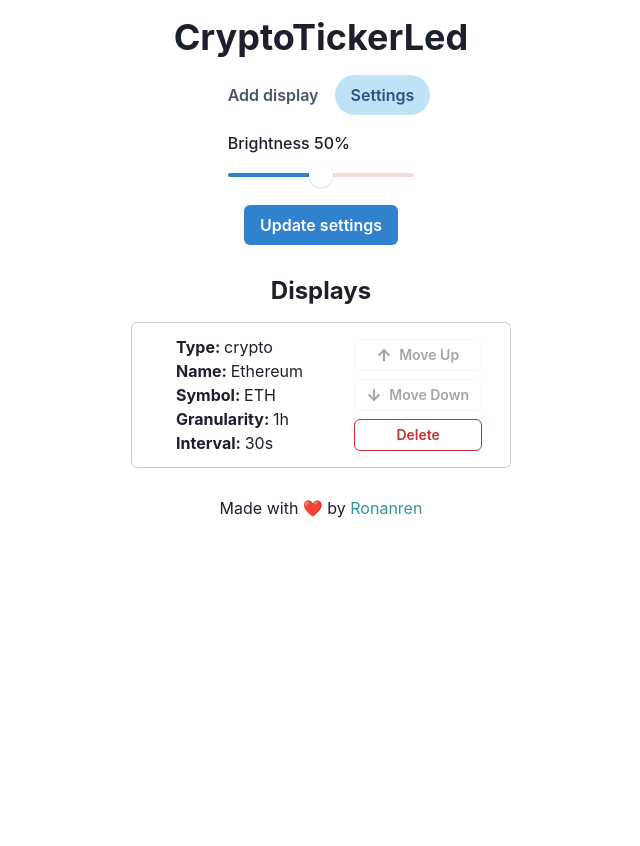
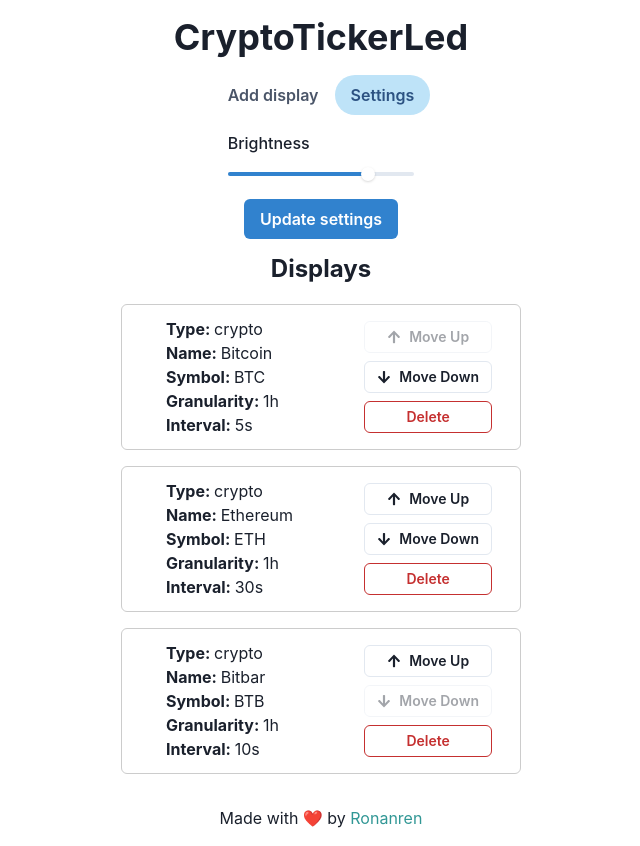
Before and after one commit to ronanren/CryptoTickerLed, a React (Create React App) app in the folder project/app/: page / in a window 1280 px wide. Both pictures are taken after a click on the tab "Settings". Shown: the whole page, without its empty margins (319-959 px from the left). Before the commit the page ends 800 px from the top, so only its background shows below. Built offline with nearby package versions, Linux system fonts and the light colour scheme; no server answers.

Commit message:
update web app

```diff
--- a/project/app/public/config_displays.json
+++ b/project/app/public/config_displays.json
@@ -1,15 +1,31 @@
 {
   "displays": [
-	{
+    {
+      "type": "crypto",
+      "id": "bitcoin",
+      "symbol": "BTC",
+      "name": "Bitcoin",
+      "interval": 5,
+      "granularity": "1h"
+    },
+    {
       "type": "crypto",
       "id": "ethereum",
       "symbol": "ETH",
       "name": "Ethereum",
       "interval": 30,
       "granularity": "1h"
+    },
+    {
+      "type": "crypto",
+      "id": "bitbar",
+      "symbol": "BTB",
+      "name": "Bitbar",
+      "interval": 10,
+      "granularity": "1h"
     }
   ],
   "settings": {
-    "brightness": 50
+    "brightness": 80
   }
 }
--- a/project/app/src/App.js
+++ b/project/app/src/App.js
@@ -57,6 +57,7 @@
       <Flex
         flexDirection="column"
         alignItems="center"
+        justifyContent="center"
       >
         <Heading as="h1" my={4}>
           CryptoTickerLed
@@ -78,9 +79,10 @@
           </TabPanels>
         </Tabs>
 
-        <Heading as="h4" fontSize={24} my={4}>
+        <Heading as="h4" fontSize={24} mb={5}>
           Displays
         </Heading>
+        <Flex alignItems='center' justifyContent='center' flexDirection="column">
           {displays && (
             displays.map((display, index) => (
               <DisplayItem
@@ -94,6 +96,8 @@
               />
             ))
           )}
+        </Flex>
+
         <Footer />
       </Flex>
     </ChakraProvider>
--- a/project/app/src/components/displayForm.js
+++ b/project/app/src/components/displayForm.js
@@ -1,10 +1,9 @@
 import React, { useState } from "react";
 import {
-	Box,
 	Button,
 	FormControl,
 	FormLabel,
-	VStack,
+	Flex,
 	Select,
 	NumberInput,
 	NumberInputField,
@@ -15,7 +14,7 @@
 import { ReactSearchAutocomplete } from 'react-search-autocomplete';
 
 const DisplayForm = ({ onAddDisplay, coins }) => {
-	const displayNull = { type: "crypto", id: "", symbol: "", name: "", interval: 5, granularity: "1h" };
+	const displayNull = { type: "crypto", id: "", symbol: "", name: "", interval: 10, granularity: "1h" };
 	const [display, setDisplay] = useState(displayNull);
 
 	const handleAddDisplay = () => {
@@ -37,8 +36,7 @@
 	}
 
 	return (
-		<Box>
-			<VStack spacing={1}>
+		<Flex flexDirection="column" alignItems="center" justifyContent="center">
 			<FormControl>
 				<FormLabel>Type</FormLabel>
 				<Select
@@ -54,7 +52,7 @@
 				<>
 					<FormControl>
 						<FormLabel>Crypto</FormLabel>
-							<div style={{ width: 400 }}>
+						<div style={{ width: "90vw", maxWidth: "400px" }}>
 							<ReactSearchAutocomplete
 								items={coins}
 								autoFocus
@@ -87,7 +85,7 @@
 						<NumberInput
 							defaultValue={display.interval}
 							value={display.interval}
-								min={1}
+							min={10}
 							clampValueOnBlur={false}
 							onChange={(e) => setDisplay({ ...display, interval: parseInt(e) })}
 						>
@@ -98,11 +96,10 @@
 							</NumberInputStepper>
 						</NumberInput>
 					</FormControl></>)}
-				<Button colorScheme='blue' onClick={handleAddDisplay} mt={2} isDisabled={display.id === ""}>
+			<Button colorScheme='blue' onClick={handleAddDisplay} mt={5} isDisabled={display.id === "" || display.interval < 10 || isNaN(display.interval)}>
 				Add Display
 			</Button>
-			</VStack>
-		</Box>
+		</Flex>
 	);
 };
 
--- a/project/app/src/components/displayItem.js
+++ b/project/app/src/components/displayItem.js
@@ -12,8 +12,9 @@
 			p={3}
 			border="1px solid #ccc"
 			borderRadius="md"
-			mb={3}
-			width={380}
+			mb={4}
+			width="90vw"
+			maxWidth="400px"
 		>
 			<Flex flexDirection="column" alignItems="flex-start" mx={8}>
 				<Flex flexDirection="row">
--- a/project/app/src/components/settingsForm.js
+++ b/project/app/src/components/settingsForm.js
@@ -8,13 +8,15 @@
 	Slider,
 	SliderTrack,
 	SliderFilledTrack,
-	SliderThumb
+	SliderThumb,
+	Tooltip,
 } from "@chakra-ui/react";
 
 const SettingsForm = ({ onUpdateSettings, settingsData }) => {
 	const settingsNull = { brightness: 0 };
 	const [settings, setSettings] = useState(settingsNull);
 	const [brightness, setBrightness] = useState(settingsData.brightness);
+	const [showTooltipBrightness, setShowTooltipBrightness] = React.useState(false)
 
 	const handleUpdateSettings = () => {
 		onUpdateSettings(settings);
@@ -29,13 +31,30 @@
 		<Box>
 			<VStack spacing={1}>
 				<FormControl>
-					<FormLabel>Brightness {brightness}%</FormLabel>
-					<Slider defaultValue={brightness} min={0} max={100} step={5} onChange={(val) => handleBrightnessChange(val)}>
-						<SliderTrack bg='red.100'>
-							<Box position='relative' right={10} />
-							<SliderFilledTrack bg='#3182ce' />
+					<FormLabel>Brightness</FormLabel>
+					<Slider
+						id='slider'
+						defaultValue={brightness}
+						min={20}
+						max={100}
+						step={5}
+						onChange={(v) => handleBrightnessChange(v)}
+						onMouseEnter={() => setShowTooltipBrightness(true)}
+						onMouseLeave={() => setShowTooltipBrightness(false)}
+					>
+						<SliderTrack>
+							<SliderFilledTrack bg="#3182ce" />
 						</SliderTrack>
-						<SliderThumb boxSize={6} />
+						<Tooltip
+							hasArrow
+							bg='#3182ce'
+							color='white'
+							placement='top'
+							isOpen={showTooltipBrightness}
+							label={`${brightness}%`}
+						>
+							<SliderThumb />
+						</Tooltip>
 					</Slider>
 				</FormControl>
 				<Button colorScheme='blue' onClick={handleUpdateSettings} mt={2}>
```
Also changed, not shown: 1 other file (tests, documents, lock files or other folders). Lines whose indentation alone changed are shown as unchanged.
